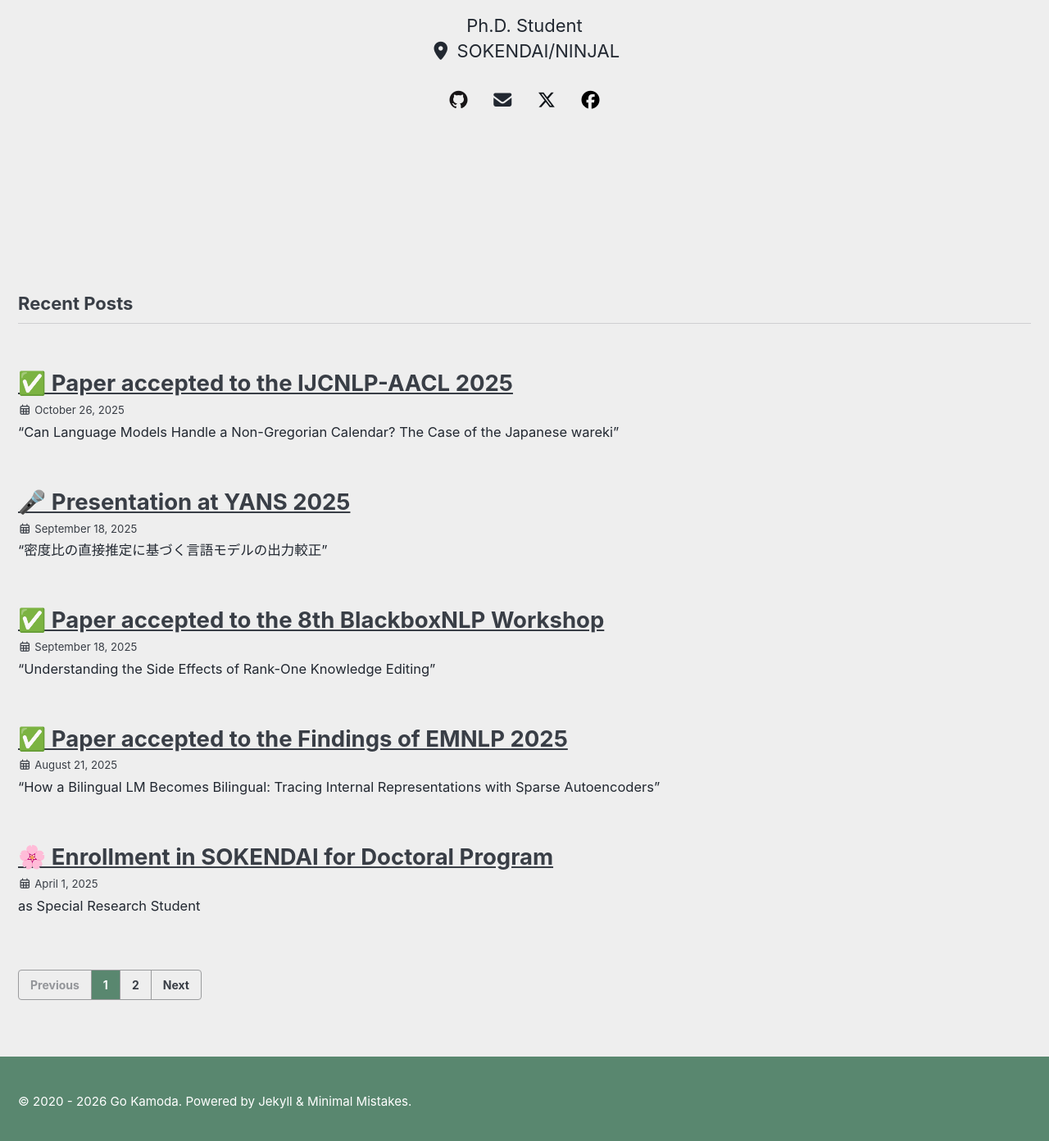
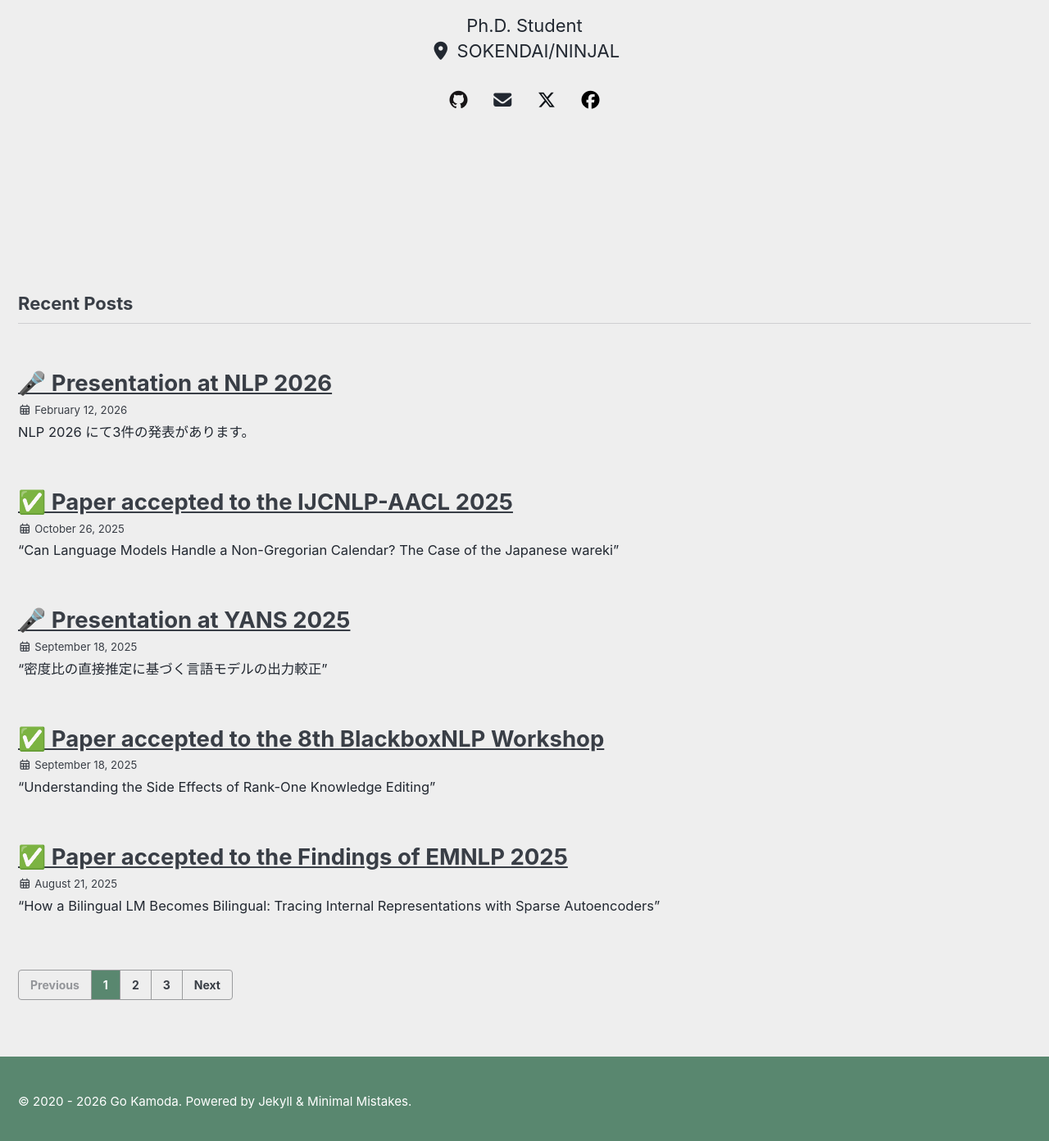
Before and after one commit to gokamoda/gokamoda.github.io, a Jekyll site: the page built from index.html, in a window 1280 px wide and 1400 px high, scrolled down 533 px. Shown: the top 1392 px of the window at 82% size. Built offline with Jekyll 4.4.1, drawn with Linux system fonts in a browser that asks for light colours; cached includes are drawn as plain includes; some web fonts are replaced; the list of posts is cut into pages by our own code.

Commit message:
announcement on nlp2026 added

```diff
--- /dev/null
+++ b/collections/_posts/2026-02-12-nlp2026-presentation.md
@@ -0,0 +1,44 @@
+---
+layout: splash
+title: "🎤 Presentation at NLP 2026"
+category: News
+excerpt: "NLP 2026 にて3件の発表があります。"
+header:
+  show_overlay_excerpt: false
+  overlay_color: "#59876F"
+show_date: true
+---
+
+{: align="center"}
+<img src='{{ "/assets/img/nlp2026_program.png" | relative_url }}' alt="NLP 2026 プログラム" style="max-width: 1000px; height: auto; padding: 0 auto;">
+
+
+
+
+
+NLP 2026 にて以下の発表があります。
+<div>
+  <ul>
+    <li>
+    {% assign publication = site.pubDomesticConferences
+      | where: "slug", "202603-nlp-yoneda"
+      | first %}
+      {% include pub-anlp-domestic-conf.html  publication=publication %}
+    </li>
+    <li>
+      {% assign publication = site.pubDomesticConferences | where: "slug", "202603-nlp-kiya" | first %}
+      {% include pub-anlp-domestic-conf.html  publication=publication %}
+    </li>
+    <li>
+      {% assign publication = site.pubDomesticConferences
+      | where: "slug", "202603-nlp-ohashi"
+      | first %}
+      {% include pub-anlp-domestic-conf.html  publication=publication %}
+    </li>
+  </ul>
+</div>
+
+-> [Publications](/cv/)
+
+
+※ ちなみに、発表部分だけを抜き出してスクショを撮るためのスクリプトメモは [こちらのノート]( /notes/nlp_program/ ) にあります。
```
Also changed, not shown: collections/_notes/nlp_program.md (+4 -3 lines), collections/_pubDomesticConferences/202603-nlp-kiya.md (+3 -0 lines), collections/_pubDomesticConferences/202603-nlp-ohashi.md (+3 -0 lines), collections/_pubDomesticConferences/202603-nlp-yoneda.md (+2 -0 lines), assets/img/nlp2026_program.png (added), assets/img/nlp_program.png (deleted).
